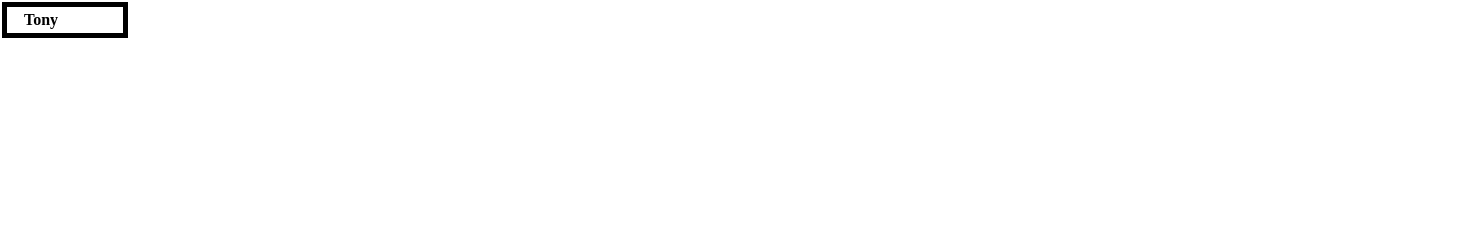
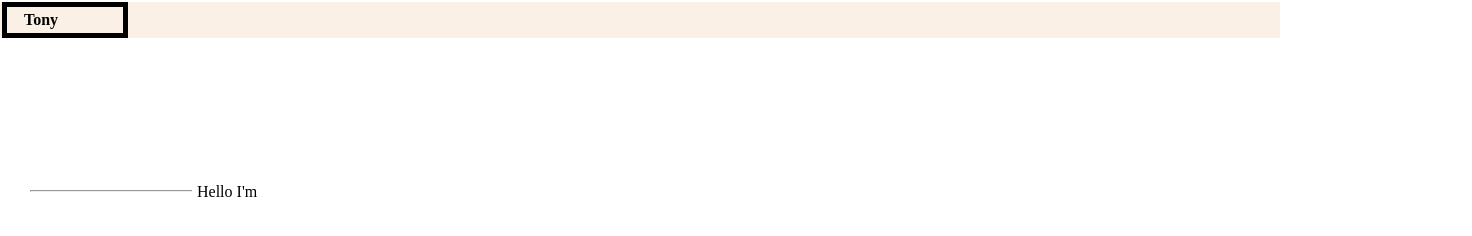
Before and after one commit to AnthonyJustice819/Tonyjay, a plain HTML site: page index.html in a window 1280 px wide. Shown: the top 236 px of the page, 1472 px wide, since content can reach past the window. Drawn offline with Linux system fonts and the light colour scheme.

Commit message:
added some text

```diff
--- a/index.html
+++ b/index.html
@@ -10,7 +10,15 @@
 <body>
 
   <div class="header">
-    <p class="tony"><span class="tony1">Tony</span></p>
+   <a href="#">
+      <p class="tony"><span class="tony1">Tony</span></p>
+    </a>
   </div>
+
+<section class="section1">
+  <p class="hello">Hello I'm</p>
+    <hr class="hor" />
+</section>
+
 </body>
 </html>
--- a/style.css
+++ b/style.css
@@ -50,8 +50,19 @@ table {
 
 
 /* my css code starts here*/
+body{
+  height: 1000vh;
+}
+.header{
+  background: linen;
+  position: sticky;
+  top: 0;
+  margin-bottom: 10%;
+}
 
 .tony{
+  position: sticky;
+  top: 0;
   border: 5px solid black;
   margin-right: 90%;
   margin-top:2px;
@@ -59,8 +70,26 @@ table {
   padding: 5px;
 
 }
+
+a{
+  text-decoration: none;
+  color:black;
+}
+
 .tony1{
-  background-color: white;
+  background-color: linen;
   margin-left: 12px;
   font-weight: bolder;
 }
+
+.hello{
+  position: relative;
+ left:15%;
+ top:18px;
+ padding-left: 5px;
+ background: white;
+
+}
+.hor{
+  margin-left: 30px
+}
```
